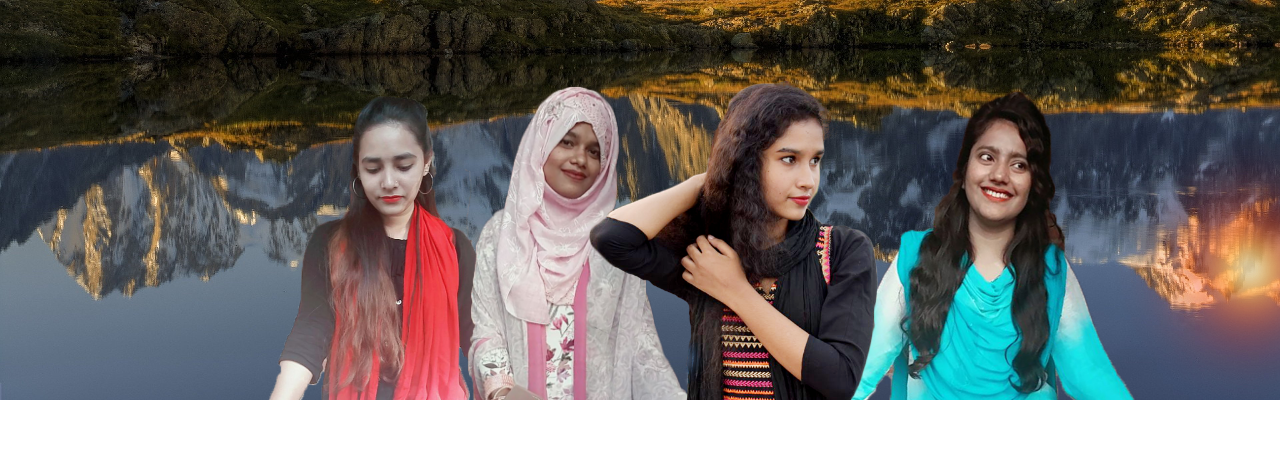
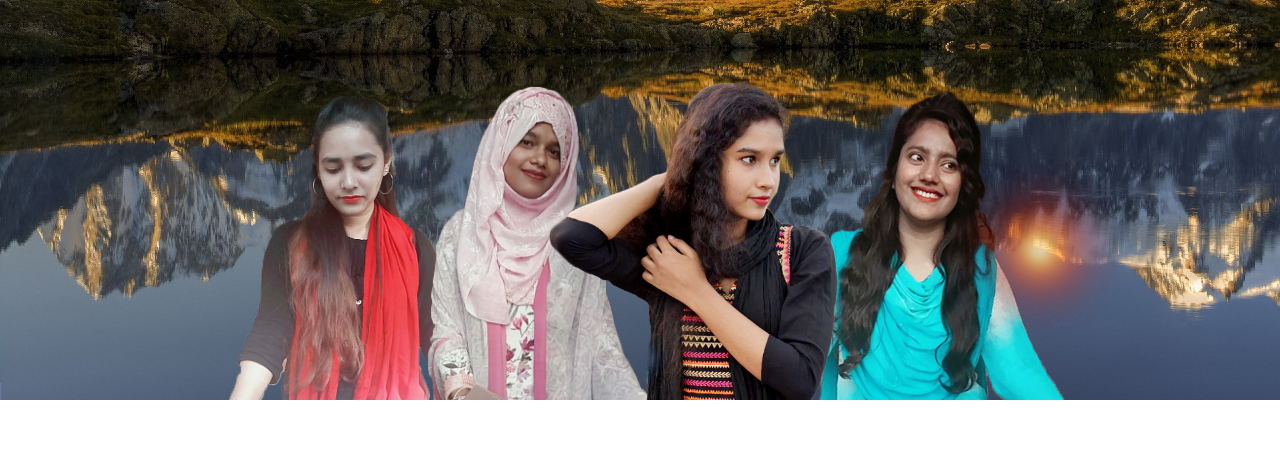
Before and after one commit to Md-shefat-masum/banner-paralax-waterripple, a plain HTML site: page index.html in a window 1280 px wide. Drawn offline with Linux system fonts and the light colour scheme; animation ran at ten frames a second.

Commit message:
Update style.css

```diff
--- a/css/style.css
+++ b/css/style.css
@@ -14,19 +14,21 @@
 }
 
 .content {
-    width: 100%;
+    width: 960px;
     height: 400px;
     margin: 0 auto;
     overflow: hidden;
     position: relative;
+/*    border: 1px solid red;*/
 }
 
 .layerlens1 .lens {
     position: absolute;
     top: 30px;
-    left: 1050px;
+    left: 100px;
     width: 300px;
     height: 100px;
+
 }
 
 .layerlens1 .lens img {
@@ -36,10 +38,10 @@
 
 .layerlens2 .lens {
     position: absolute;
-    top: 120px;
-    left: 1100px;
+    top: 150px;
+    left: 780px;
     overflow: hidden;
-    width: 300px;
+    width: 200px;
     height: 300px;
 }
 
@@ -55,7 +57,7 @@
     background-size: 390px;
     background-repeat: no-repeat;
     position: absolute;
-    left: 780px;
+    left: 550px;
     top: 85px;
 }
 
@@ -66,7 +68,7 @@
     background-size: 400px;
     background-repeat: no-repeat;
     position: absolute;
-    left: 200px;
+    left: 0px;
     top: 40px;
 }
 
@@ -77,7 +79,7 @@
     background-size: 350px;
     background-repeat: no-repeat;
     position: absolute;
-    left: 400px;
+    left: 200px;
     top: 85px;
 }
 
@@ -88,7 +90,7 @@
     background-size: 450px;
     background-repeat: no-repeat;
     position: absolute;
-    left: 550px;
+    left: 350px;
     top: 50px;
 }
 
```
